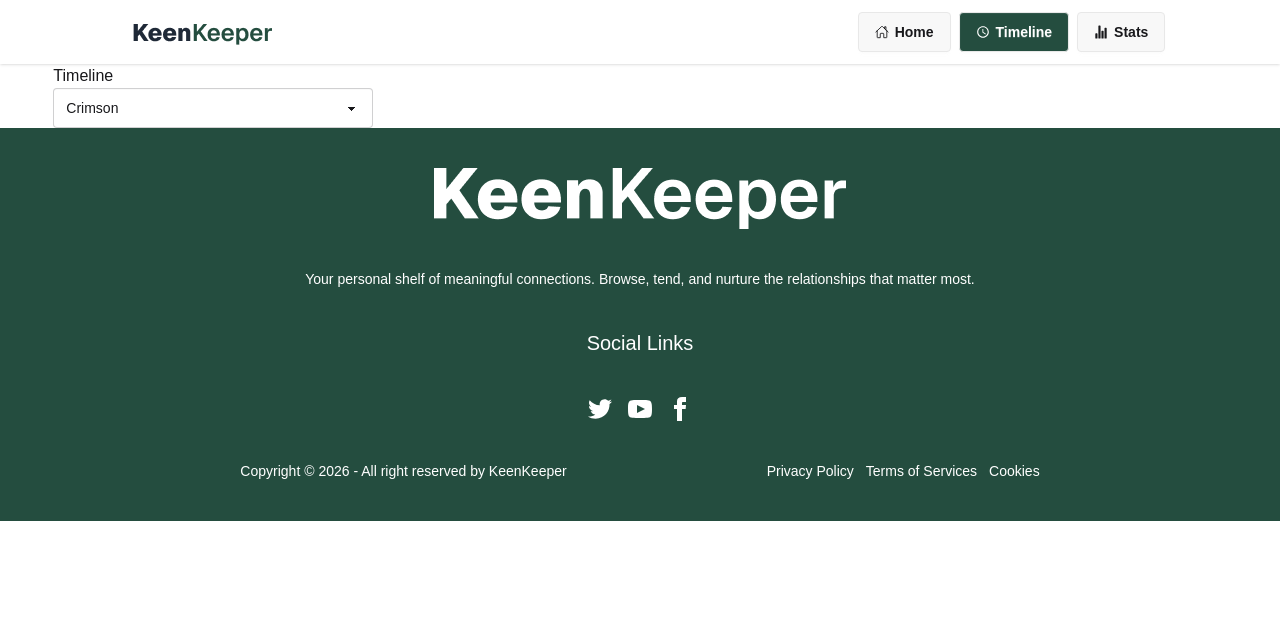
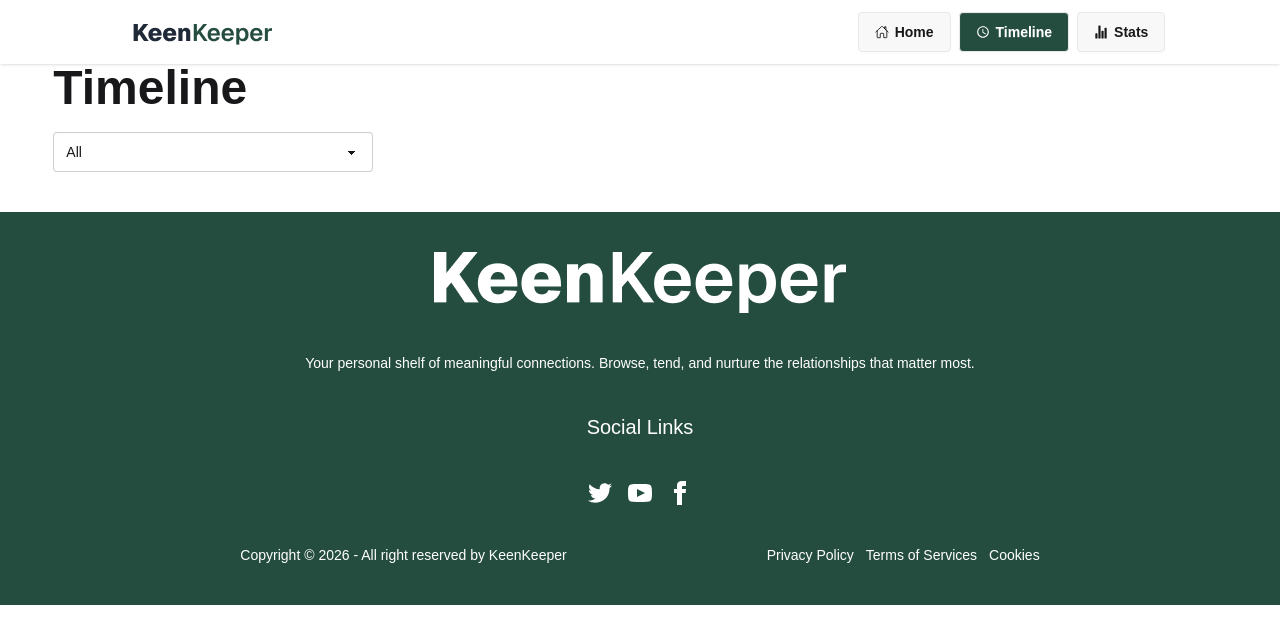
Before and after one commit to pathikroy86/keen-keeper, a React (Vite) app: page /timeline in a window 1280 px wide. Shown: the top 644 px of the page. Built offline with nearby package versions, Linux system fonts and the light colour scheme.

Commit message:
timeline sort

```diff
--- a/src/Context/FriendsCollection.jsx
+++ b/src/Context/FriendsCollection.jsx
@@ -9,18 +9,24 @@ const FriendsCollection = ({ children }) => {
         setDetails(current);
     }
 
+    const [commsType, setCommsType] = useState("");
     const [callLog, setCallLog] = useState([]);
     const handleContacted = (current, type) => {
-
-        setCallLog([...callLog, current]);
+        const logEntry = {
+            friend: current,
+            type: type,
+            timestamp: new Date()
+        };
+        setCallLog(prevLog => [...prevLog, logEntry]);
+        setCommsType(type);
         toast.success(`${type} with ${current.name}`);
-        console.log(callLog)
     }
     const data = {
         handleFrndData,
         details,
         handleContacted,
-        callLog
+        callLog,
+        commsType
     };
 
     return (
--- a/src/Pages/Timeline/Timeline.jsx
+++ b/src/Pages/Timeline/Timeline.jsx
@@ -1,29 +1,53 @@
-import React, { useContext } from 'react';
+import React, { useContext, useState } from 'react';
 import { FriendContext } from '../../Context/FriendsCollection';
-import img from '../../assets/call.png'
+import imgCall from '../../assets/call.png'
+import imgText from '../../assets/text.png'
+import imgVideo from '../../assets/video.png'
 
 const Timeline = () => {
     const { callLog } = useContext(FriendContext);
-    console.log(callLog)
+    const [filterType, setFilterType] = useState('All');
+
+    const filteredLog = callLog.filter(entry => {
+        if (filterType === 'All') return true;
+        return entry.type === filterType;
+    });
+
     return (
         <div className='w-11/12 md:10/12 lg:9/12 mx-auto'>
-            <h1>Timeline</h1>
-            <select defaultValue="Pick a color" className="select">
-                <option disabled={true}>Filter timeline</option>
-                <option>Crimson</option>
-                <option>Amber</option>
-                <option>Velvet</option>
+            <h1 className='text-5xl font-bold mb-3 md:mb-5'>Timeline</h1>
+
+            <select
+                value={filterType}
+                onChange={(e) => setFilterType(e.target.value)}
+                className="select mb-3 md:mb-5"
+            >
+                <option value='All'>All</option>
+                <option value='Call'>Call</option>
+                <option value='Text'>Text</option>
+                <option value='Video call'>Video</option>
             </select>
-            <ul className='list bg-base-100 rounded-box shadow-md'>
-                {callLog.map(call => <li className="list-row">
-                    <div><img className="size-10 rounded-box" src={img} /></div>
-                    <div>
-                        <div>{call.name}</div>
-                        <div className="text-xs uppercase font-semibold opacity-60"> <Date></Date></div>
-                    </div>
-                </li>)}
+
+            <ul className='list bg-base-100 rounded-box shadow-md mb-3 md:mb-5'>
+                {filteredLog.map((logEntry, index) => {
+                    const { friend, type, timestamp } = logEntry;
+                    const imgSrc = type === 'Call' ? imgCall
+                        : type === 'Text' ? imgText
+                            : imgVideo;
+
+                    return (
+                        <li key={index} className="list-row">
+                            <div><img className="size-10 rounded-box" src={imgSrc} /></div>
+                            <div>
+                                <div><span className='font-semibold'>{type}</span> with {friend.name}</div>
+                                <div className="text-xs uppercase font-semibold opacity-60">
+                                    {timestamp.toLocaleString()}
+                                </div>
+                            </div>
+                        </li>
+                    );
+                })}
             </ul>
-
         </div>
     );
 };
```
